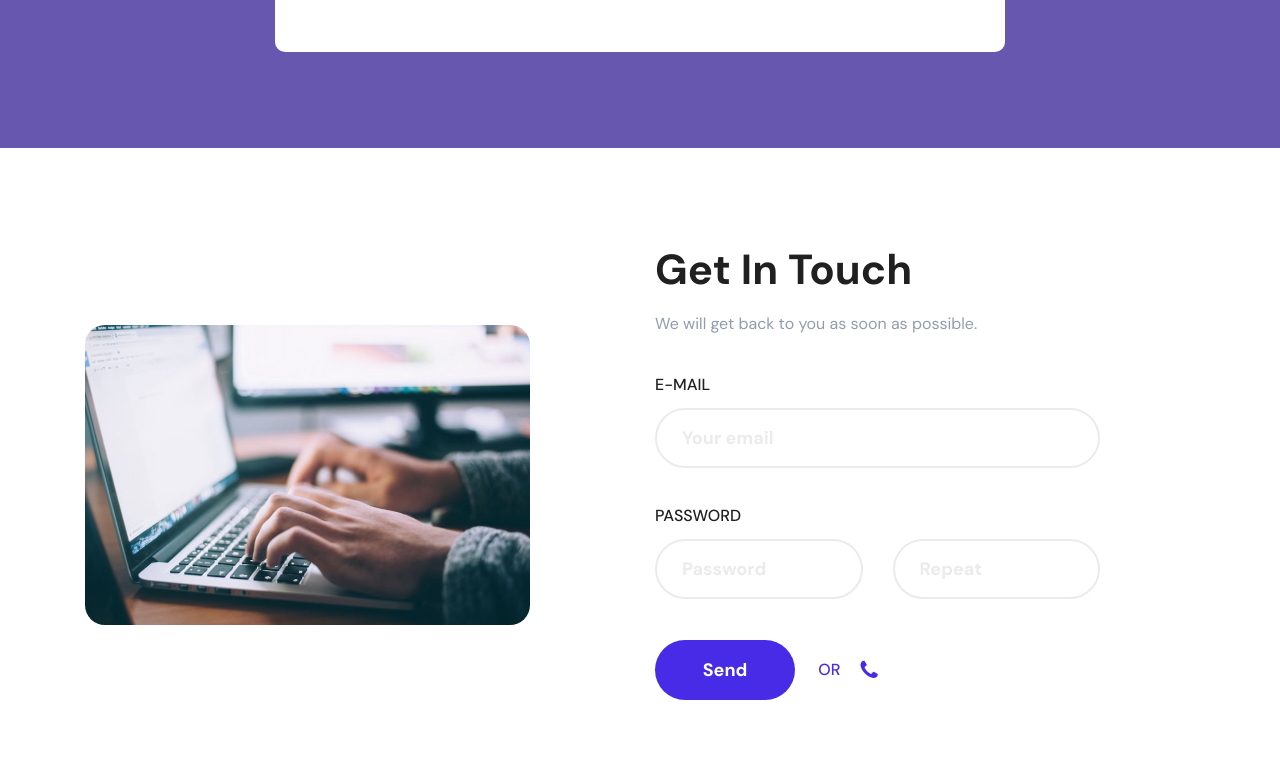
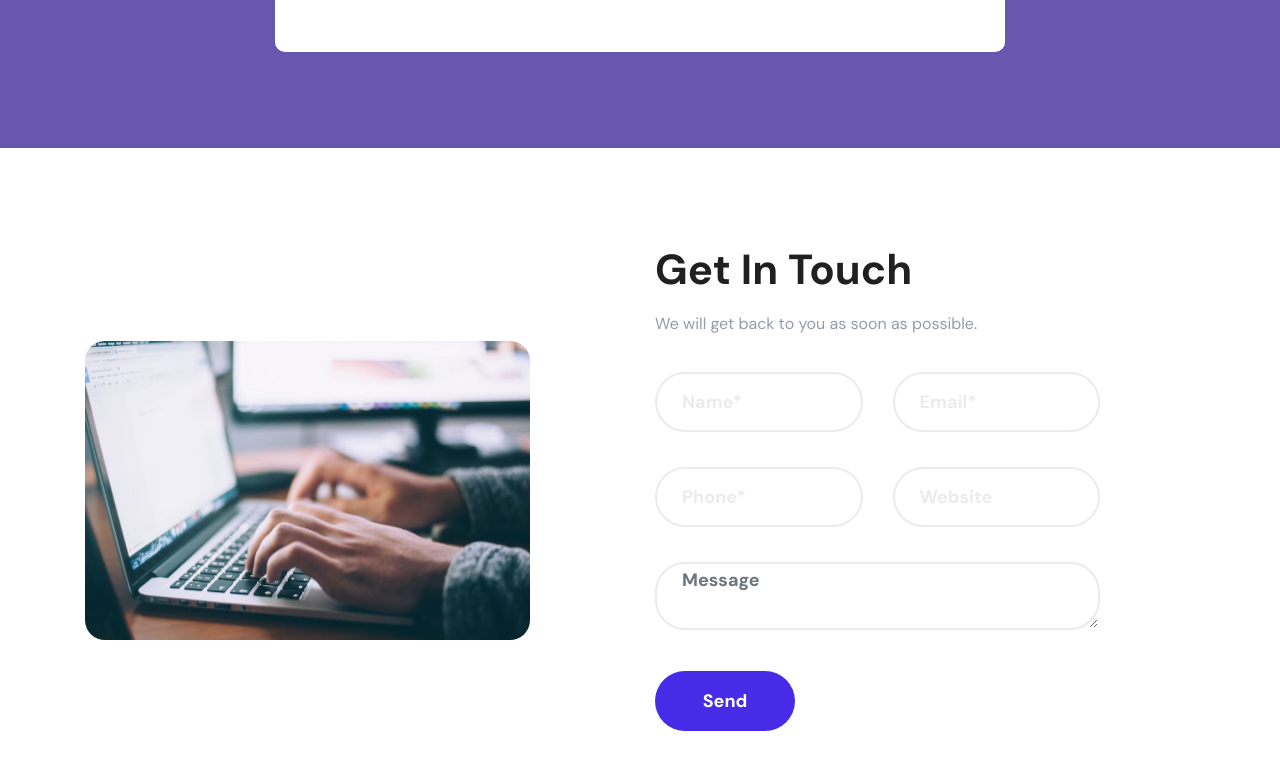
Before and after one commit to calibreeight/new-agency, a plain HTML site: page index.html in a window 1280 px wide. Shown: the part 6092-6862 px from the top of the page. Drawn offline with Linux system fonts and the light colour scheme; files whose address does not match are found by name.

Commit message:
create github pages

```diff
--- a/index.html
+++ b/index.html
@@ -500,33 +500,29 @@
                 <div class="subscribe__form text-center text-sm-left">
                     <div class="d-flex" data-form-type="formoid">
 <!--Formbuilder Form-->
-<form action="https://mobirise.com/" method="POST" class="mbr-form form-with-styler" data-form-title="Mobirise Form"><input type="hidden" name="email" data-form-email="true" value="YGTtUaig7db/0xVP/pTj0xRhdJKsj1/P/v4mJl5VO0HTiO/Yr4WaKoUxoh//M8E5iMwgZn1KfmRRI/Dbrt1+9SHzwdnfU9AflhnFbn2FcKV1pBzAzRDCvYYNXyPTCmbZ.syG/9BH07VZcDu0aBMvwsf4k8RxGGrHsFZGqiOGhWceFGEacFMvJyO4XjZKvsjodC7VVtN/G3oDISsOcVLYyozzhqBSYuYmmLVNZN4ueLZFEmxhULEe2NqG+tVC6h0Az">
+<form action="https://mobirise.com/" method="POST" class="mbr-form form-with-styler" data-form-title="Mobirise Form"><input type="hidden" name="email" data-form-email="true" value="d5PMnpEtQ9L1Eh5LTY39ffgwbF0oyXv+z/YowaGHlQxo0toDTTK4+FghzVoQ2+WCq7w7AEJFzWjHlyXQx1pQh/Ickdt0U0K6i6Q1EcpU7X4bmJdZPAjRut9xmpFSftCo.aaacB2stEP5Kc5cSIdkh9pkuW4UgyYPxAuDiqBzhHXp5xABpvGE+1R3Sgy+w5J4OHNo45wzSaE48x1UEL4mSchmHYjEMq8QMctiDd8q2PvNKqC3ajYNyflZQJ+fbI/PC">
 <div class="row">
-<div hidden="hidden" data-form-alert="" class="alert alert-success col-12">Thanks for filling out the form!</div>
+<div hidden="hidden" data-form-alert="" class="alert alert-success col-12">Thanks for filling out the form! We will get back to you as soon as possible.</div>
 <div hidden="hidden" data-form-alert-danger="" class="alert alert-danger col-12"> </div>
 </div>
-<div class="dragArea row align-items-end">
-<div class="col-lg-12 col-md-12 col-sm-12 form-group" data-for="E-MAIL">
-<label for="E-MAIL-form1-d" class="form-control-label mbr-fonts-style display-4">E-MAIL</label>
-<input type="email" name="E-MAIL" placeholder="Your email" data-form-field="email" class="form-control display-7" value="" id="E-MAIL-form1-d">
+<div class="dragArea row">
+<div class="col-lg-6 col-md-12 col-sm-12 form-group" data-for="Name">
+<input type="text" name="Name" placeholder="Name*" data-form-field="Name" class="form-control display-7" required="required" value="" id="Name-form1-d">
 </div>
-<div class="col-lg-6 col-md-6 col-sm-12 form-group" data-for="password">
-<label for="password-form1-d" class="form-control-label mbr-fonts-style display-4">PASSWORD</label>
-<input type="password" name="password" placeholder="Password" data-form-field="password" class="form-control display-7" value="" id="password-form1-d">
+<div class="col-lg-6 col-md-12 col-sm-12 form-group" data-for="Email">
+<input type="text" name="Email" placeholder="Email*" data-form-field="Email" class="form-control display-7" value="" id="Email-form1-d">
 </div>
-<div data-for="Repeat" class="col-lg-6 col-md-6 col-sm-12 form-group">
-<label for="Repeat-form1-d" class="form-control-label repeat display-4">
-</label>
-<input type="text" name="Repeat" placeholder="Repeat" data-form-field="repeat" class="form-control display-7" value="" id="Repeat-form1-d">
+<div data-for="Phone" class="col-lg-6 col-md-12 col-sm-12 form-group">
+<input type="email" name="Phone" placeholder="Phone*" data-form-field="email" class="form-control display-7" value="" id="Phone-form1-d">
 </div>
-    <div class="d-sm-flex flex-wrap align-items-center text-center text-sm-left w-100">
-<div class="col-lg-4 col-md-5 col-sm-5 input-group-btn d-flex"><button type="submit" class="btn btn-md btn-info display-4">Send</button></div>
-        <span class="or mbr-fonts-style display-4">OR</span>
-    <div class="icons">
-
-
-
-  <span class="mbr-iconfont fa-phone fa"></span></div>
+<div class="col-lg-6 col-md-12 col-sm-12 form-group" data-for="Website" style="">
+<input type="text" name="Website" placeholder="Website" data-form-field="Website" class="form-control display-7" value="" id="Website-form1-d">
+</div>
+<div class="col-lg-12 col-md-12 col-sm-12 form-group" data-for="Message">
+<textarea name="Message" placeholder="Message" data-form-field="Message" class="form-control display-7" id="Message-form1-d"></textarea>
+</div>
+<div class="col-lg-4 col-md-5 col-sm-5 input-group-btn d-flex">
+<button type="submit" class="btn btn-md btn-info display-4">Send</button>
 </div>
 </div>
 </form><!--Formbuilder Form-->
```
Also changed, not shown: 1 other file.
